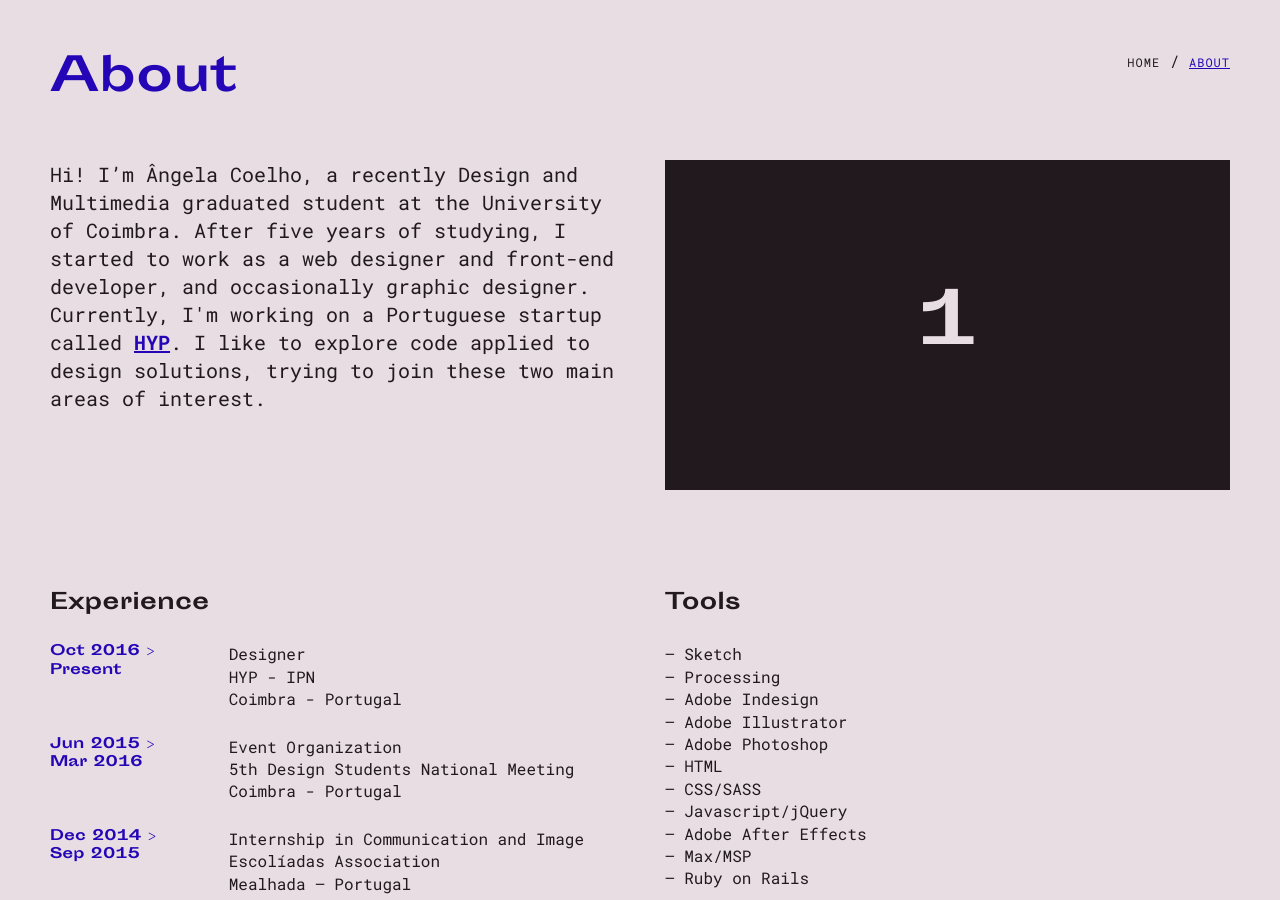
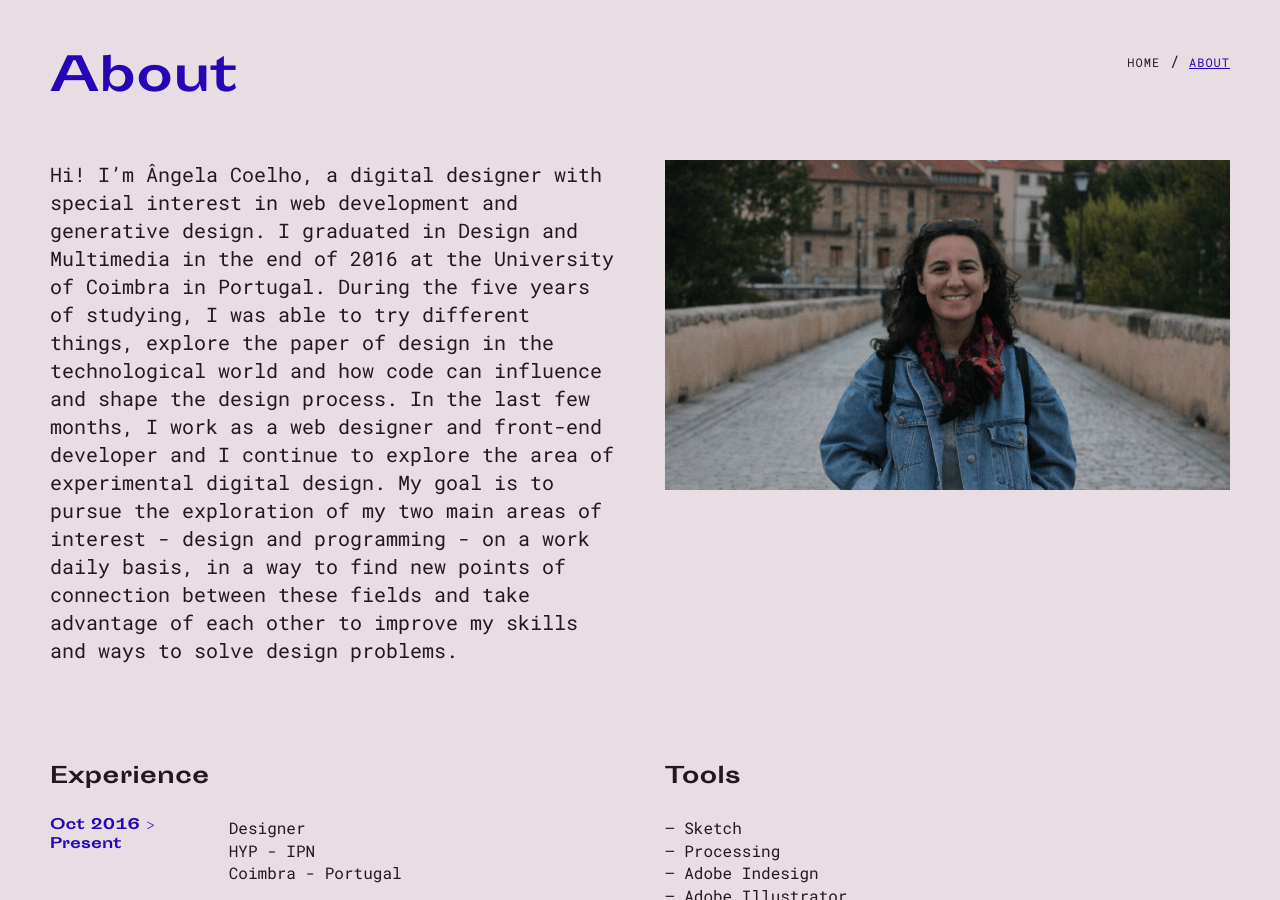
Before and after one commit to aacoelho/aacoelho.github.io, a Jekyll site: the page built from about.md, in a window 1280 px wide and 900 px high. Built offline with Jekyll 4.4.1, drawn with Linux system fonts in a browser that asks for light colours; some web fonts are replaced.

Commit message:
Added CNAME

```diff
--- /dev/null
+++ b/CNAME
@@ -0,0 +1 @@
+angelacoelho.com
--- a/_sass/application.scss
+++ b/_sass/application.scss
@@ -9,7 +9,7 @@
 }
 
 /* FONTS */
-@import url('https://fonts.googleapis.com/css?family=Roboto+Mono:400,500,700');
+@import url('https://fonts.googleapis.com/css?family=Roboto+Mono:400,400i,500,500i,700,700i');
 @import url('https://fonts.googleapis.com/css?family=Spectral:700');
 
 @font-face {
--- a/about.md
+++ b/about.md
@@ -3,7 +3,7 @@
 title: About
 permalink: /about/
 tag: about
-bio: Hi! I’m Ângela Coelho, a recently Design and Multimedia graduated student at the University of Coimbra. After five years of studying, I started to work as a web designer and front-end developer, and occasionally graphic designer. Currently, I'm working on a Portuguese startup called <a target="_blank" href="http://hypsoftware.com/" class="f_textBig f_textBig-link">HYP</a>. I like to explore code applied to design solutions, trying to join these two main areas of interest.
+bio: Hi! I’m Ângela Coelho, a digital designer with special interest in web development and generative design. I graduated in Design and Multimedia in the end of 2016 at the University of Coimbra in Portugal. During the five years of studying, I was able to try different things, explore the paper of design in the technological world and how code can influence and shape the design process. In the last few months, I work as a web designer and front-end developer and I continue to explore the area of experimental digital design. My goal is to pursue the exploration of my two main areas of interest - design and programming -  on a work daily basis, in a way to find new points of connection between these fields and take advantage of each other to improve my skills and ways to solve design problems.
 img: profile.png
 experience:
   tag: experience
```
Also changed, not shown: assets/profile.png, favicon2.ico (deleted).
